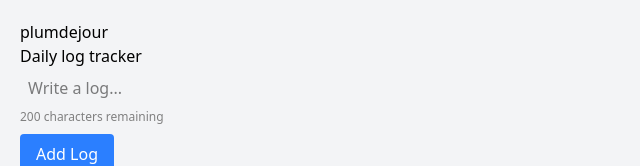
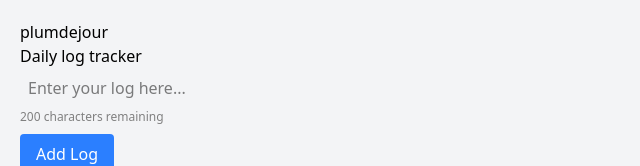
Before and after one commit to vatsark9/plumdejour, a React (Vite) app: page / in a window 1280 px wide. Shown: the top 166 px of the page, without its empty margins (0-640 px from the left). Built offline with nearby package versions, Linux system fonts and the light colour scheme.

Commit message:
Update input placeholder to be descriptive #14

```diff
--- a/src/App.jsx
+++ b/src/App.jsx
@@ -42,7 +42,7 @@ function App() {
           }
         }}
         maxLength={maxChars}
-        placeholder="Write a log..."
+        placeholder="Enter your log here..."
         style={{ padding: "8px", width: "250px", marginRight: "8px" }}
       />
       <div style={{ fontSize: "12px", color: input.length === maxChars ? "red" : "gray", marginBottom: "8px" }}>
```
